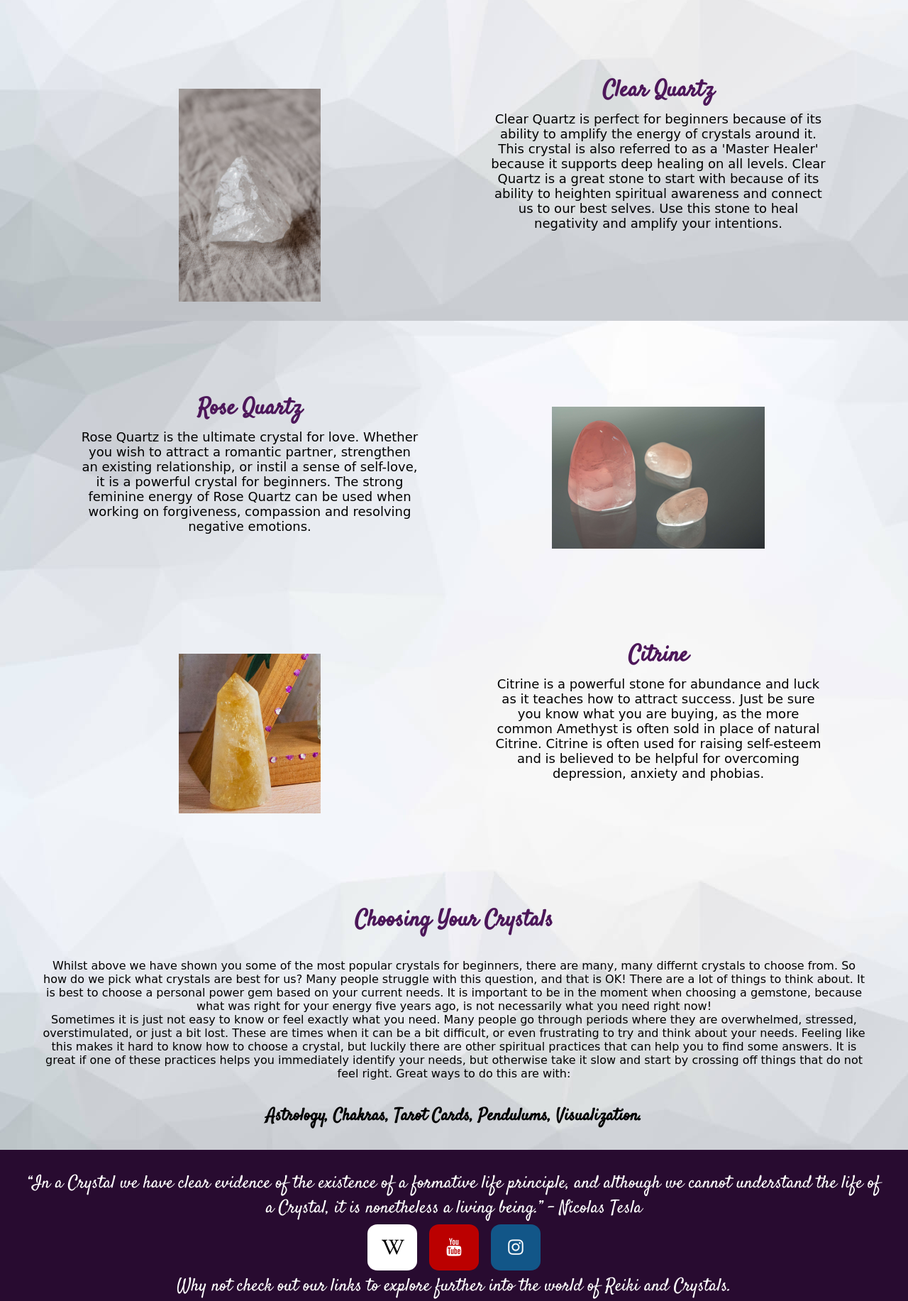
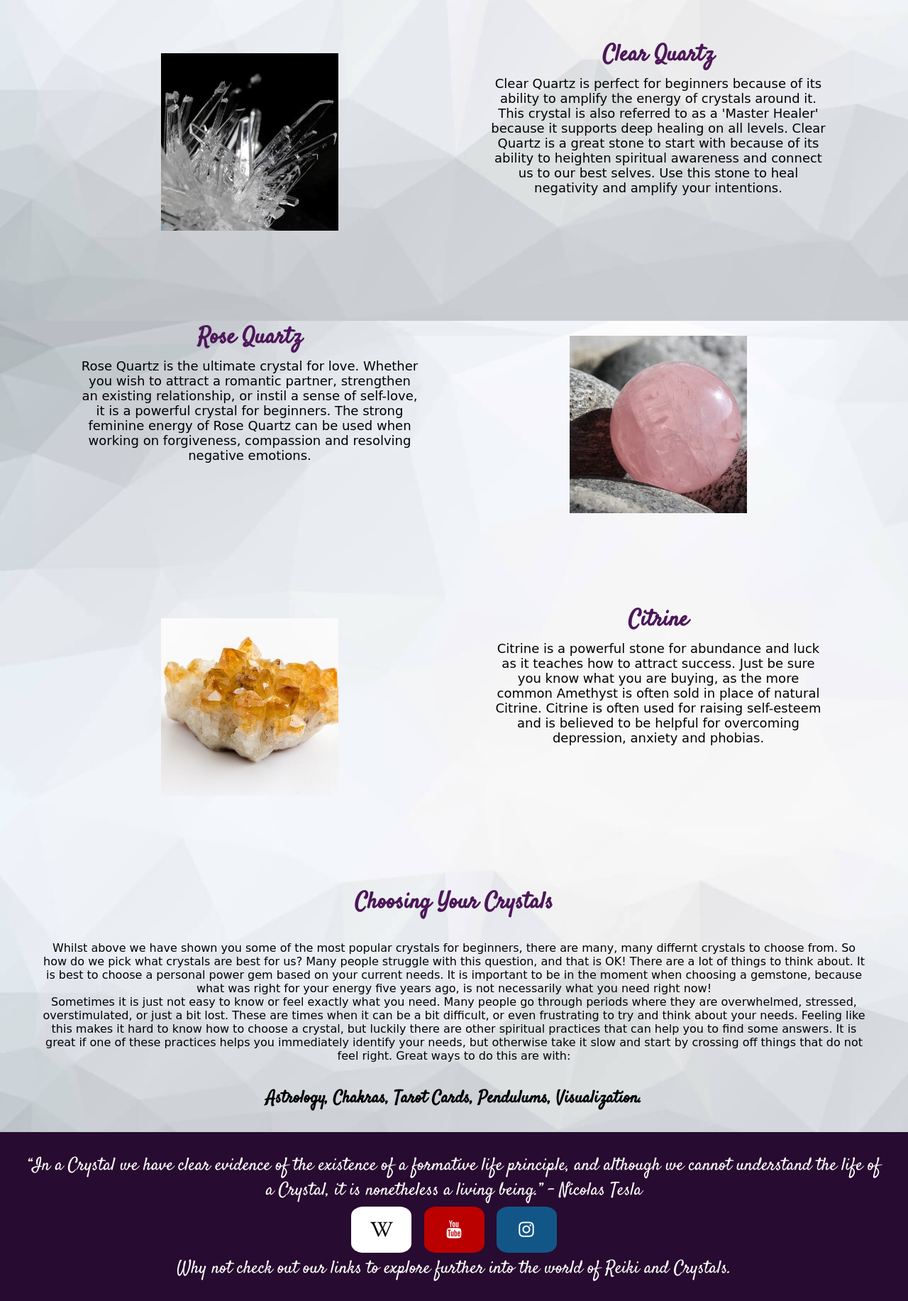
Before and after one commit to CharleyJo/portfolio-project-one, a plain HTML site: page index.html in a window 1280 px wide. Shown: the part 820-2653 px from the top of the page at 71% size. Drawn offline with Linux system fonts and the light colour scheme.

Commit message:
changed images

```diff
--- a/assets/css/style.css
+++ b/assets/css/style.css
@@ -143,6 +143,26 @@ img {
     padding: 20px;
 }
 
+#rose-quartz {
+    height: 250px;
+    width: 250px;
+}
+
+#clear-quartz {
+    height: 250px;
+    width: 250px;
+}
+
+#amethyst {
+    height: 250px;
+    width: 250px;
+}
+
+#citrine {
+    height: 250px;
+    width: 250px;
+}
+
 header {
 
     position: fixed;
@@ -252,8 +272,8 @@ label {
 
 .fa {
     padding: 20px;
-    font-size: 35px;
-    width: 30px;
+    font-size: 25px;
+    width: 45px;
     text-align: center;
     text-decoration: none;
     margin: 5px 5px;
@@ -286,8 +306,8 @@ label {
     }
 
     .flex-container {
-        display: block;
-
+        display: inline-grid;
+        justify-content: space-between;
     }
 
     .flex-item {
--- a/index.html
+++ b/index.html
@@ -6,7 +6,6 @@
     <meta http-equiv="X-UA-Compatible" content="IE=edge">
     <meta name="theme-color" content="#280b30" />
     <meta name="viewport" content="width=device-width, initial-scale=1.0">
-    <meta name="description" content="Information about.">
     <link rel="stylesheet" href="./assets/css/style.css">
     <meta name="description" content="Information about crystals">
     <link rel="preconnect" href="https://fonts.googleapis.com">
@@ -14,12 +13,14 @@
     <link href="https://fonts.googleapis.com/css2?family=Satisfy&display=swap" rel="stylesheet">
     <title>Document</title>
     <link rel="apple-touch-icon" sizes="180x180" href="assets/images/apple-touch-icon.png">
-    <link rel="icon" type="image/png" sizes="32x32" href="assets/images/favicon-32x32 hhc.png">
-    <link rel="icon" type="image/png" sizes="16x16" href="assets/images/favicon-16x16 hhc.png">
+    <link rel="icon" type="image/png" sizes="32x32" href="assets/images/favicon-32x32hhc.png">
+    <link rel="icon" type="image/png" sizes="16x16" href="assets/images/favicon-16x16hhc.png">
     <link rel="stylesheet" href="https://cdnjs.cloudflare.com/ajax/libs/font-awesome/4.7.0/css/font-awesome.min.css">
 
 
+
 </head>
+<body>
 <header>
     <h1>Holistic Healing & Crystals</h1>
     <nav id="nav-bar">
@@ -32,7 +33,7 @@
     </nav>
 </header>
 
-<body>
+
     <div class="power-of-crystals">
         <h2>The Power of Crystals</h2>
         <p>Healing, protection, manifestation, restoring balance, you name it, there is a crystal that can help.</p>
@@ -53,13 +54,11 @@
         </div>
 
         <div class="grid-item-2">
-            <img id="amethyst" src="assets/images/amethys-smallerwebp.webp" alt="photo of amethyst crystal"
-                height="auto" width="200px">
+            <img id="amethyst" src="assets/images/aa-amethyst.jpg" alt="amethyst crystal">
         </div>
 
         <div class="grid-item-3">
-            <img id="clear-quartz" src="assets/images/clear-quartz-smaller.jpg" alt="photo of clear quartz crystal"
-                height="auto" width="200px">
+            <img id="clear-quartz" src="assets/images/aa-clear-quartz.jpg" alt="clear quartz crystal">
         </div>
         <div class="grid-item-4">
             <h3>Clear Quartz</h3>
@@ -81,13 +80,11 @@
         </div>
 
         <div class="grid-item-6">
-            <img id="rose-quartz" src="/assets/images/rose-quartz2.jpg" alt="photo of rose quartz crystal"
-                height="200" width="auto">
+            <img id="rose-quartz" src="/assets/images/aa-rose-quartz.jpg" alt="rose quartz crystal">
         </div>
 
         <div class="grid-item-7">
-            <img id="citrine" src="/assets/images/citrine-smaller.jpg" alt="photo of citrine crystal" height="auto"
-                width="200px">
+            <img id="citrine" src="/assets/images/aa-citrine.jpg" alt="citrine crystal">
         </div>
 
         <div class="grid-item-8">
@@ -127,10 +124,15 @@
             it is nonetheless a living being.” - Nicolas Tesla</p>
 
 
-        <a class="fa fa-wikipedia-w" href="https://en.wikipedia.org/wiki/Reiki" target="_blank" aria-label="Wikipidia link to Reiki"></a>
+        <a  href="https://en.wikipedia.org/wiki/Reiki" target="_blank"
+         aria-label="Wikipidia link to Reiki"><i class="fa fa-wikipedia-w"></i></a>
+
         <a href="https://www.youtube.com/watch?v=mUp9Wbw5aQ4&list=RDmUp9Wbw5aQ4&start_radio=1&rv=mUp9Wbw5aQ4&t=0"
-        class="fa fa-youtube" target="_blank" aria-label="Youtube link to Reiki music"></a>
-        <a href="https://www.instagram.com/explore/tags/crystals/?hl=en" class="fa fa-instagram" target="_blank"></a>
+         target="_blank" aria-label="Youtube link to Reiki music"><i class="fa fa-youtube"></i></a>
+
+        <a href="https://www.instagram.com/explore/tags/crystals/?hl=en" target="_blank"
+         aria-label="Instagram link to hashtag Crystals posts"><i class="fa fa-instagram"></i>
+        </a>
 
         <div>Why not check out our links to explore further into the world of Reiki and Crystals.</div>
     </footer>
```
Also changed, not shown: contact.html (+2 -2 lines), healing.html (+8 -7 lines), assets/images/aa-amethyst.jpg (added), assets/images/aa-citrine.jpg (added), assets/images/aa-clear-quartz.jpg (added), assets/images/aa-rose-quartz.jpg (added), assets/images/amethys-smallerwebp.webp (deleted), assets/images/amethyst-smaller.jpg (deleted), assets/images/citrine-smaller.jpg (deleted), assets/images/clear-quartz-smaller.jpg (deleted), assets/images/favicon-16x16hhc.png (renamed from assets/images/favicon-16x16 hhc.png), assets/images/favicon-32x32hhc.png (renamed from assets/images/favicon-32x32 hhc.png), assets/images/rose-quartz-smaller.jpg (deleted), assets/images/rose-quartz2.jpg (deleted).
